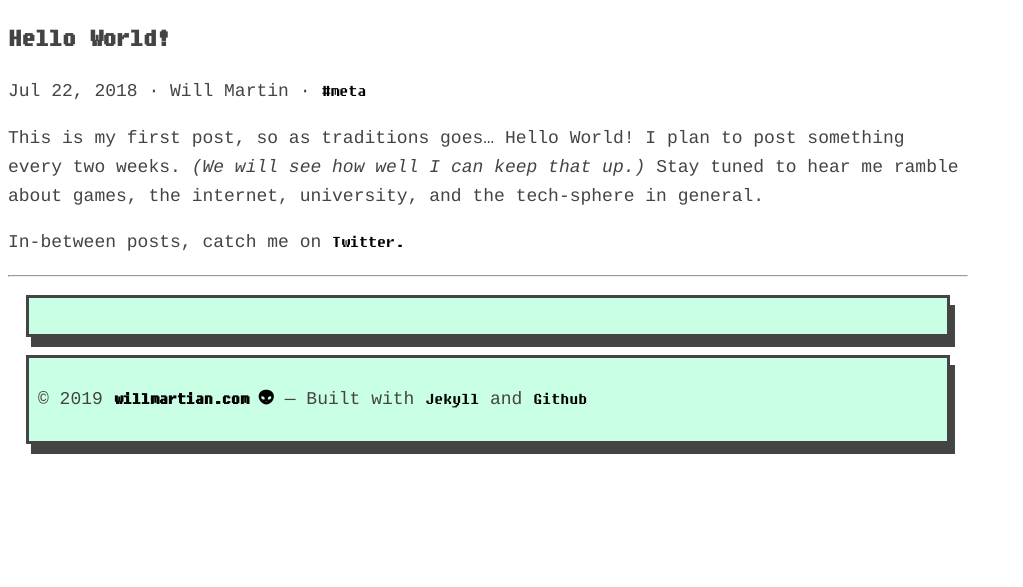
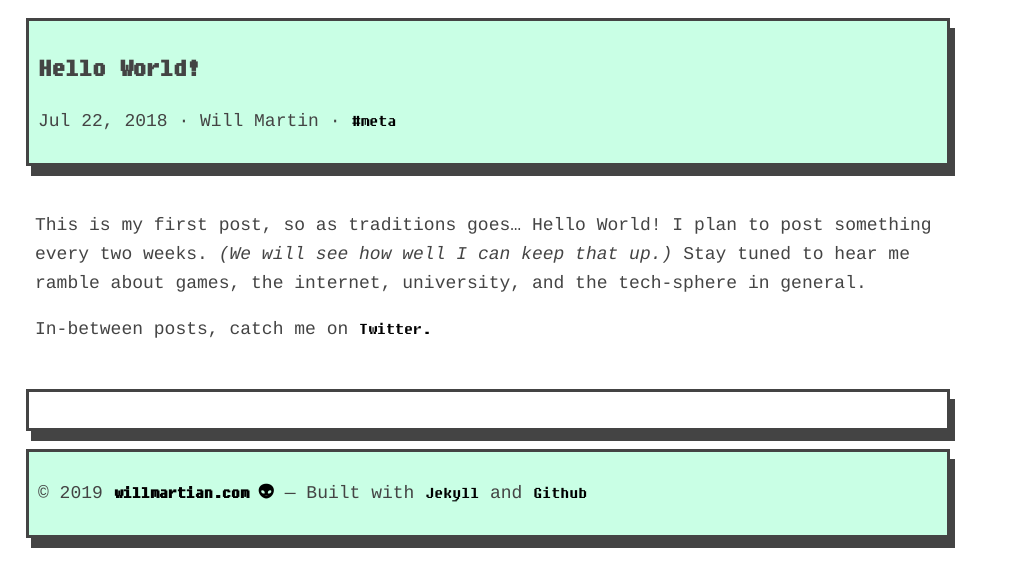
Before and after one commit to willbmartin/willbmartin.github.io, a Jekyll site: the page built from _posts/2018-7-22-hello-world.md, in a window 1280 px wide. Shown: the top 587 px of the page, without its empty margins (0-1023 px from the left). Built offline with Jekyll 4.4.1, drawn with Linux system fonts in a browser that asks for light colours; comment, search, counter and statistics services are not loaded.

Commit message:
fixed mobile styling, changed disqus colors, fixed post content spacing

```diff
--- a/_layouts/post.html
+++ b/_layouts/post.html
@@ -28,7 +28,6 @@
   <div class="post-content" itemprop="articleBody">
     {{ content }}
   </div>
-  <hr>
   {% if page.comment %}
     {% include disqus.html %}
   {% endif %}
--- a/css/main.css
+++ b/css/main.css
@@ -52,11 +52,24 @@
 }
 
 #disqus_thread {
-  background-color: #c9ffe5;
+  background-color: #FFF;
   margin: 1em;
   padding: 1em;
   border: 3px solid;
   box-shadow: 5px 10px;
+}
+
+.post-header {
+  background-color: #c9ffe5;
+  margin: 1em;
+  padding: .5em .5em .5em .5em;
+  border: 3px solid;
+  box-shadow: 5px 10px;
+}
+
+.post-content {
+  margin: 1em;
+  padding: .5em .5em .5em .5em;
 }
 
 .footer {
@@ -73,7 +86,7 @@
   body {
     font-family: Courier, monospace;
     margin: 1em, auto;
-    /*max-width: 75%;*/
+    max-width: 100%;
     line-height: 1.6;
     font-size: 18px;
     color:#444;
```
